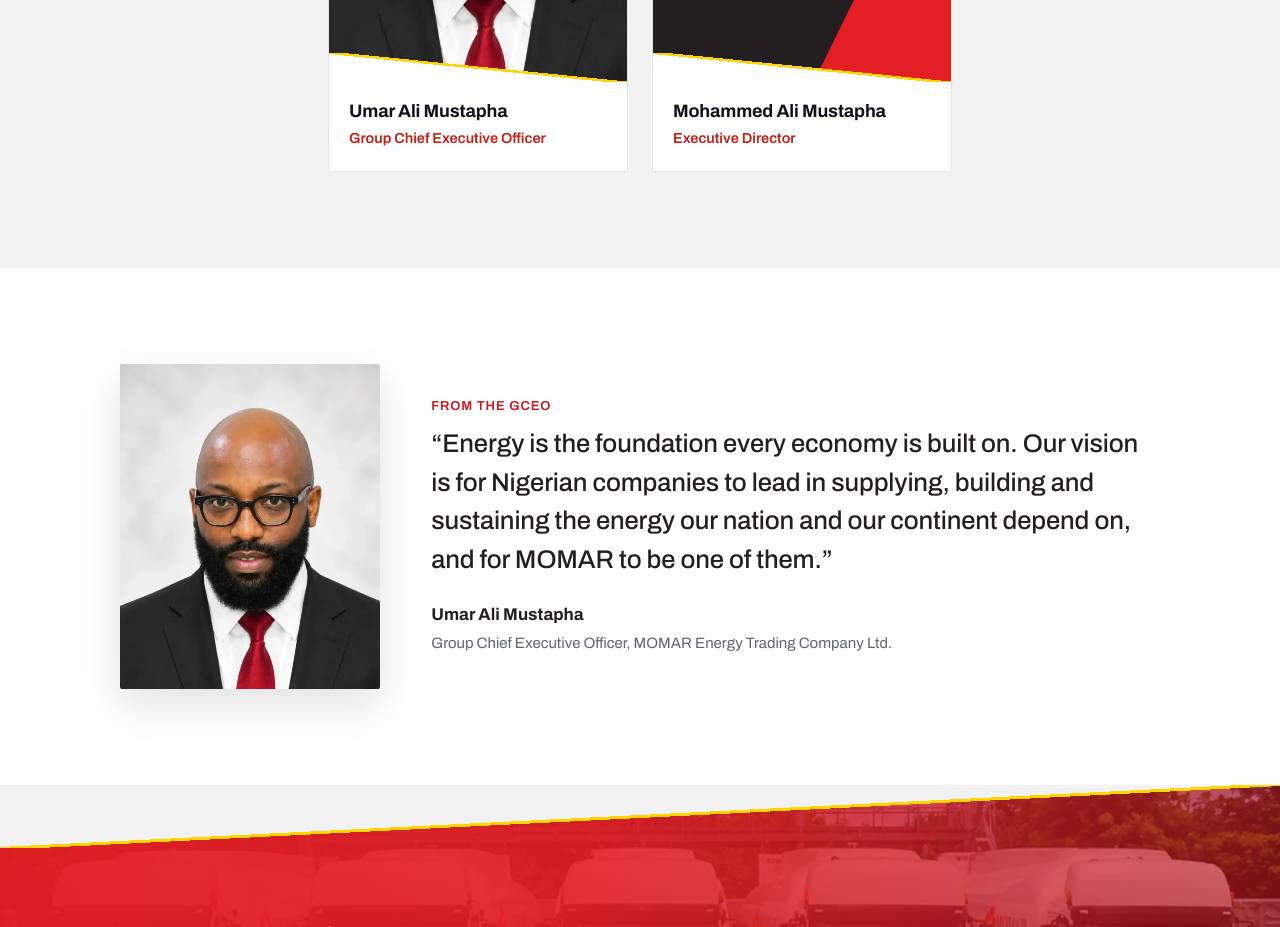
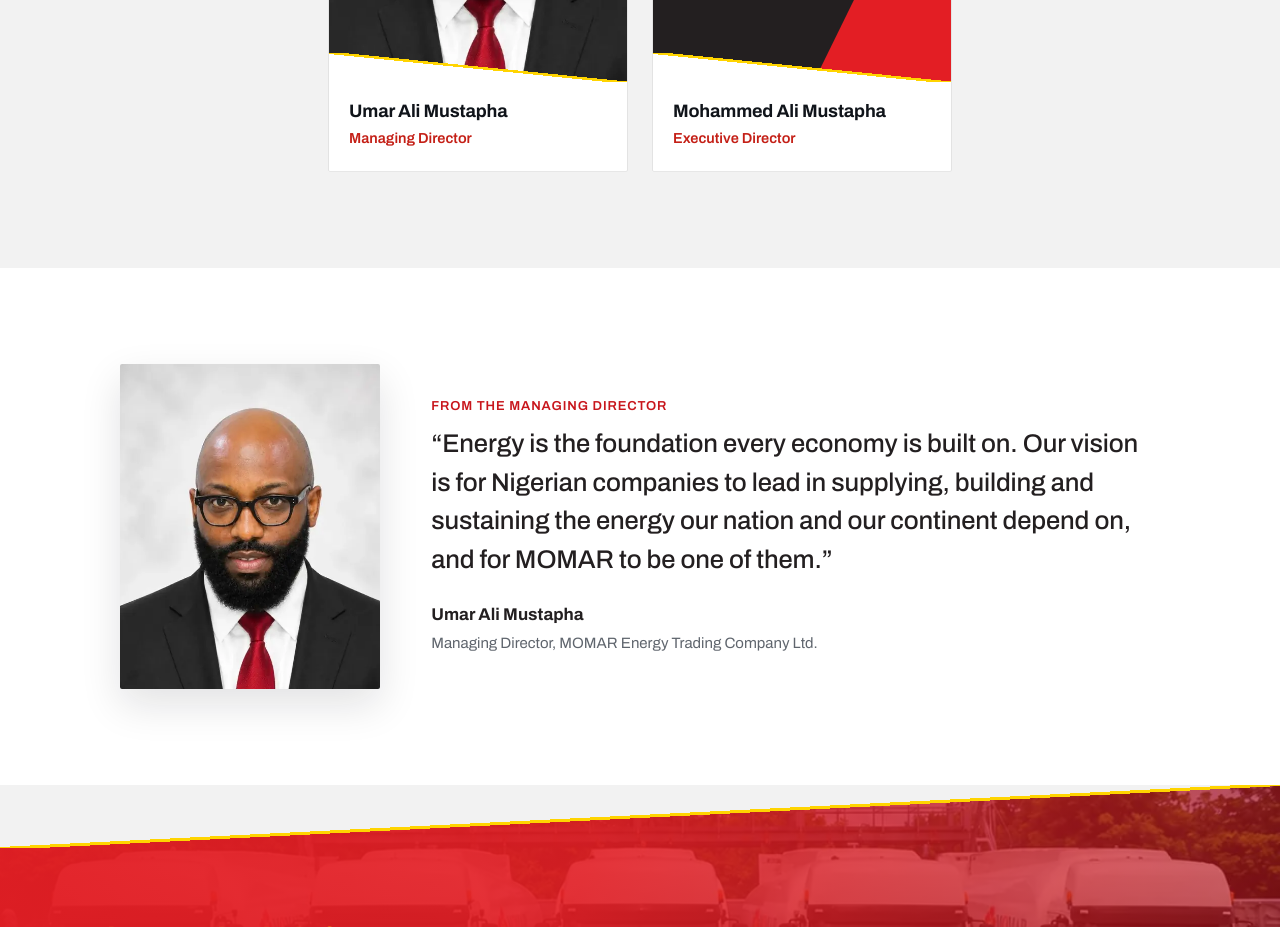
Before and after one commit to 479code/MommarEnergyTrading, a plain HTML site: page company.html in a window 1280 px wide. Shown: the part 4860-5787 px from the top of the page. Drawn offline with Linux system fonts and the light colour scheme.

Commit message:
About page: Group CEO title changed to Managing Director
Co-Authored-By: Claude Opus 5.5 <noreply@anthropic.com>

```diff
--- a/company.html
+++ b/company.html
@@ -152,7 +152,7 @@
   <!-- 4. Our culture: edge-to-edge team photo, text beside it (as home page Why MOMAR) -->
   <section class="about-bleed why-bleed" id="culture" aria-labelledby="culture-h">
     <div class="ab-photo rv from-left">
-      <img decoding="async" src="assets/team-site-walk-810.webp" srcset="assets/team-site-walk-640.webp 640w, assets/team-site-walk-810.webp 810w" sizes="100vw" alt="MOMAR's Group Chief Executive Officer (in blue) walking with colleagues during a project site visit" loading="lazy">
+      <img decoding="async" src="assets/team-site-walk-810.webp" srcset="assets/team-site-walk-640.webp 640w, assets/team-site-walk-810.webp 810w" sizes="100vw" alt="MOMAR's Managing Director (in blue) walking with colleagues during a project site visit" loading="lazy">
     </div>
     <div class="ab-text rv from-right">
       <h2 id="culture-h">Our Culture</h2>
@@ -201,8 +201,8 @@
       </div>
       <div class="team team-2">
         <article class="person rv">
-          <div class="person-ph"><img decoding="async" src="assets/team-ceo-907.webp" srcset="assets/team-ceo-640.webp 640w, assets/team-ceo-907.webp 907w" sizes="(max-width: 760px) 100vw, 50vw" alt="Umar Ali Mustapha, Group Chief Executive Officer, MOMAR Energy Trading Company Ltd." loading="lazy"></div>
-          <div class="person-body"><h3>Umar Ali Mustapha</h3><p class="role">Group Chief Executive Officer</p></div>
+          <div class="person-ph"><img decoding="async" src="assets/team-ceo-907.webp" srcset="assets/team-ceo-640.webp 640w, assets/team-ceo-907.webp 907w" sizes="(max-width: 760px) 100vw, 50vw" alt="Umar Ali Mustapha, Managing Director, MOMAR Energy Trading Company Ltd." loading="lazy"></div>
+          <div class="person-body"><h3>Umar Ali Mustapha</h3><p class="role">Managing Director</p></div>
         </article>
         <article class="person rv">
           <div class="person-ph initials" aria-hidden="true"><span>MM</span></div>
@@ -212,17 +212,17 @@
     </div>
   </section>
 
-  <!-- GCEO quote: DRAFT written for the client. Must be approved (or reworded) by the GCEO before launch. -->
-  <section class="block ceo-quote" aria-label="A message from our Group Chief Executive Officer">
+  <!-- Managing Director quote: DRAFT written for the client. Must be approved (or reworded) by the Managing Director before launch. -->
+  <section class="block ceo-quote" aria-label="A message from our Managing Director">
     <div class="wrap">
       <figure>
         <img decoding="async" class="rv from-left" src="assets/team-ceo-907.webp" srcset="assets/team-ceo-640.webp 640w, assets/team-ceo-907.webp 907w" sizes="(max-width: 760px) 100vw, 50vw" alt="" loading="lazy">
         <div class="rv from-right">
-          <span class="kicker">From the GCEO</span>
+          <span class="kicker">From the Managing Director</span>
           <blockquote>
             <p>“Energy is the foundation every economy is built on. Our vision is for Nigerian companies to lead in supplying, building and sustaining the energy our nation and our continent depend on, and for MOMAR to be one of them.”</p>
           </blockquote>
-          <figcaption><strong>Umar Ali Mustapha</strong><span>Group Chief Executive Officer, MOMAR Energy Trading Company Ltd.</span></figcaption>
+          <figcaption><strong>Umar Ali Mustapha</strong><span>Managing Director, MOMAR Energy Trading Company Ltd.</span></figcaption>
         </div>
       </figure>
     </div>
```
